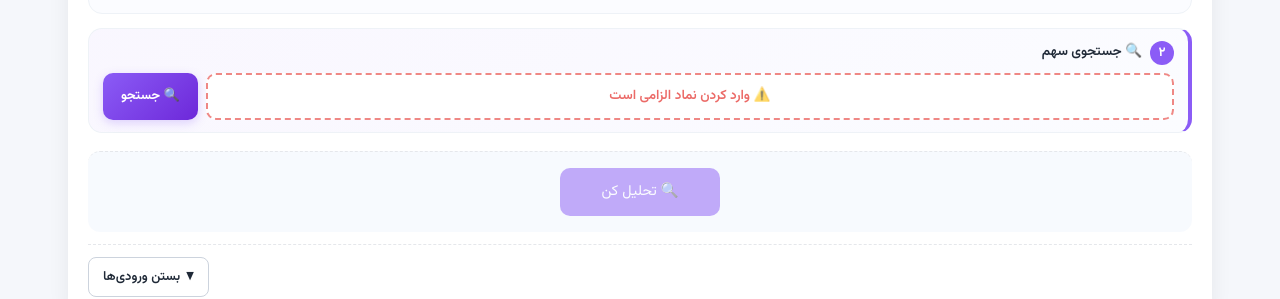
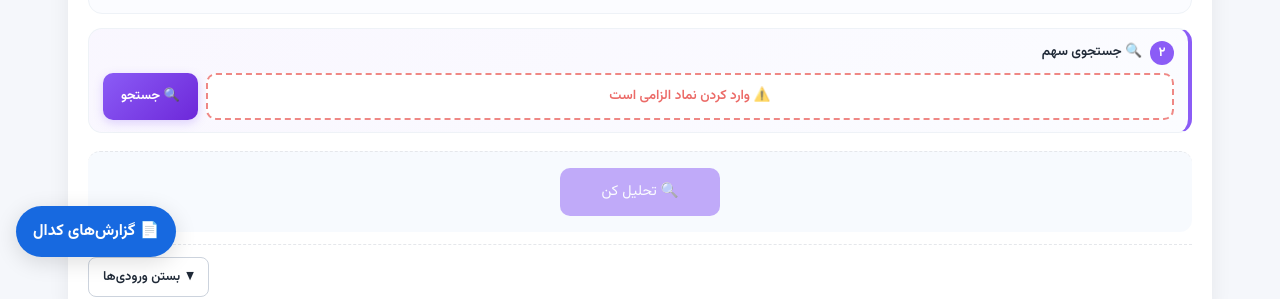
Before and after one commit to sadeghchn1372/kodal-analyzer, a plain HTML site: page index.html in a window 1280 px wide. Shown: the part 527-826 px from the top of the page. Drawn offline with Linux system fonts and the light colour scheme.

Commit message:
Connect Codal reports widget to site

```diff
--- a/index.html
+++ b/index.html
@@ -802,6 +802,7 @@
 <script src="watchlist.js"></script>
 <script src="symbols.js"></script>
 <script src="stock-search.js"></script>
+<script src="codal-reports.js"></script>
 <script src="sector-patch.js"></script>
 
 <script>
```
